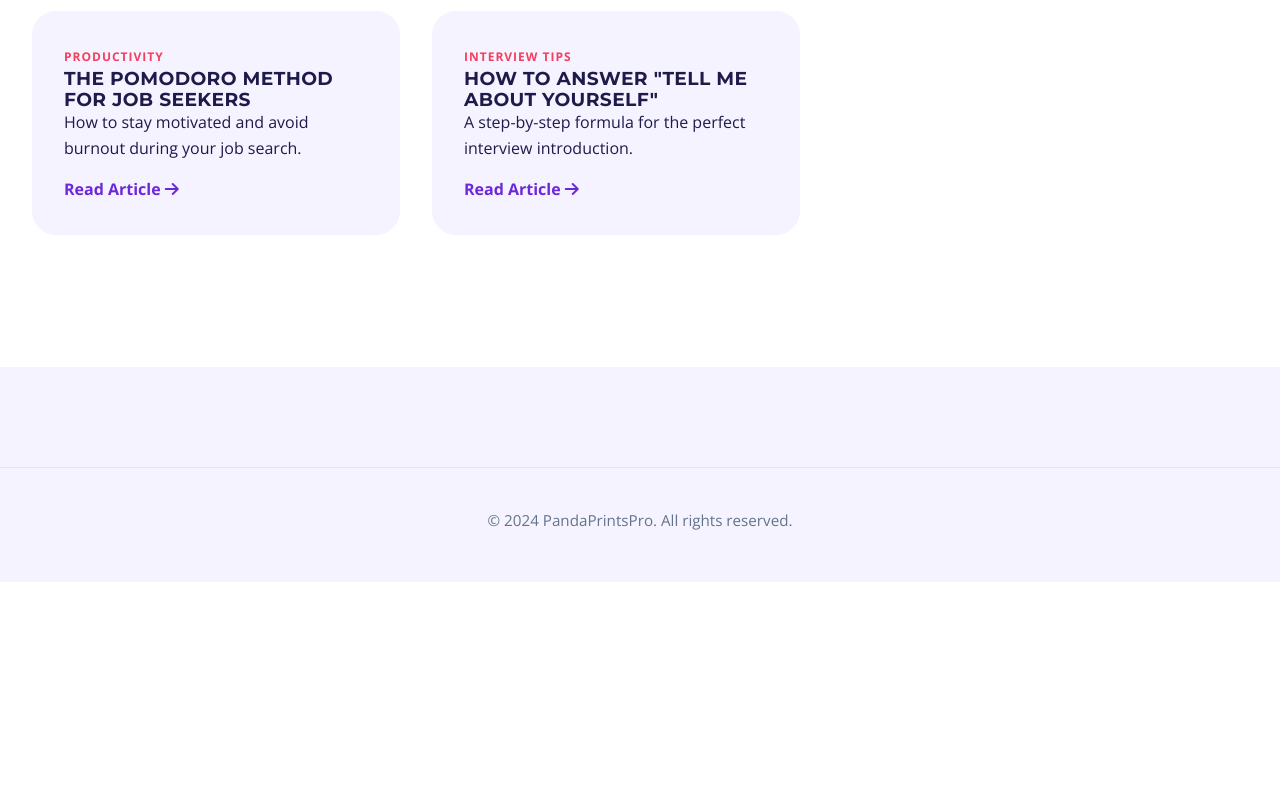
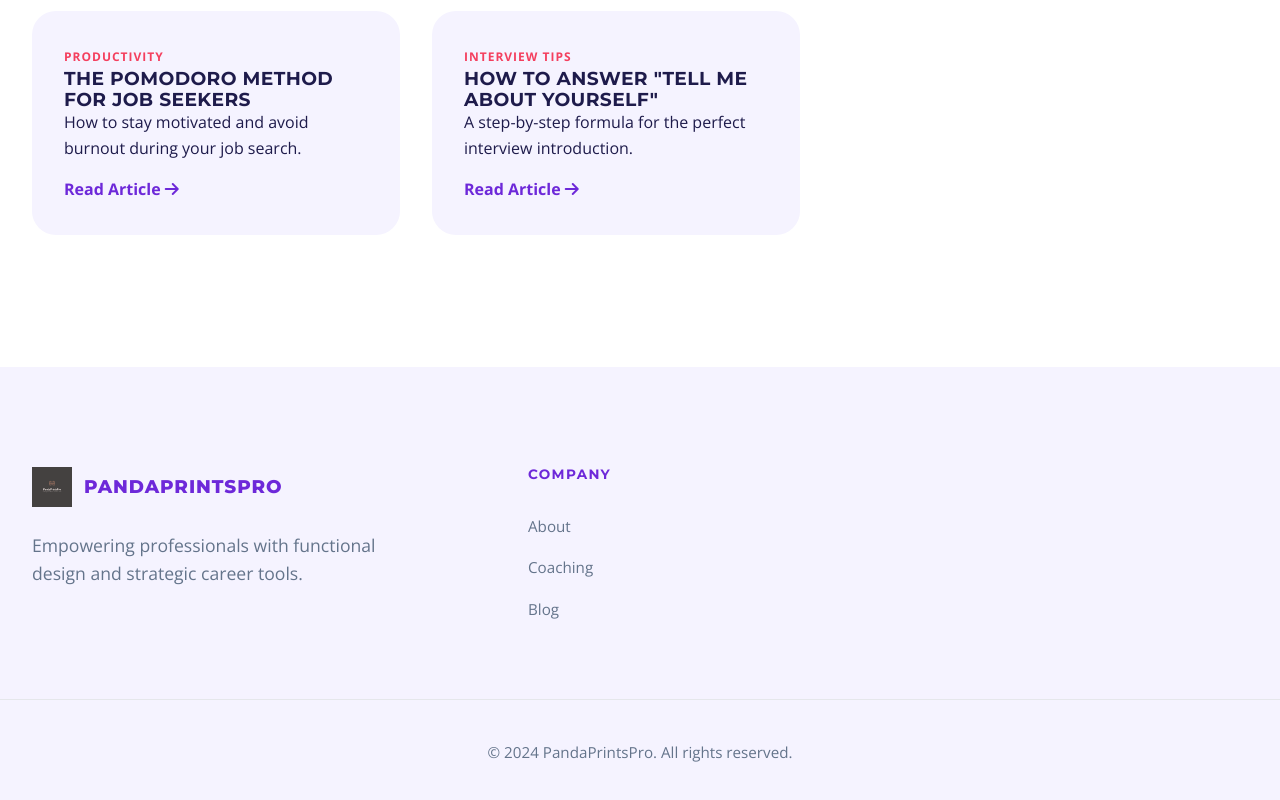
Before and after one commit to arielsan1/PandaPrintsPro, a website built with Vite: page blog.html in a window 1280 px wide. Shown: the part 1054-1854 px from the top of the page. Before the commit the page ends 1636 px from the top, so only its background shows below. Built offline with nearby package versions, Linux system fonts and the light colour scheme.

Commit message:
Complete layout optimization and element unification across all pages

```diff
--- a/blog.html
+++ b/blog.html
@@ -18,9 +18,9 @@
 
 <body>
     <header class="header">
-        <div class="container header-content">
+        <div class="container nav-container">
             <div class="logo">
-                <img src="/Logo 1.png" alt="PandaPrintsPro Logo">
+                <img src="/assets/logo.png" alt="PandaPrintsPro Logo">
                 <span>PandaPrintsPro</span>
             </div>
             <nav class="nav">
@@ -114,11 +114,29 @@
     </main>
 
     <footer class="footer">
+        <div class="container footer-grid">
+            <div class="footer-brand">
+                <div class="logo">
+                    <img src="/assets/logo.png" alt="PandaPrintsPro Logo">
+                    <span>PandaPrintsPro</span>
+                </div>
+                <p>Empowering professionals with functional design and strategic career tools.</p>
+            </div>
+            <div class="footer-links">
+                <div class="link-group">
+                    <h4>Company</h4>
+                    <ul>
+                        <li><a href="/#about">About</a></li>
+                        <li><a href="/coaching">Coaching</a></li>
+                        <li><a href="/blog">Blog</a></li>
+                    </ul>
+                </div>
+            </div>
+        </div>
         <div class="container footer-bottom">
             <p>&copy; 2024 PandaPrintsPro. All rights reserved.</p>
         </div>
     </footer>
-
     <script type="module" src="/main.js"></script>
 </body>
 
```
Also changed, not shown: coaching.html (+3 -3 lines), free-tools.html (+3 -3 lines).
